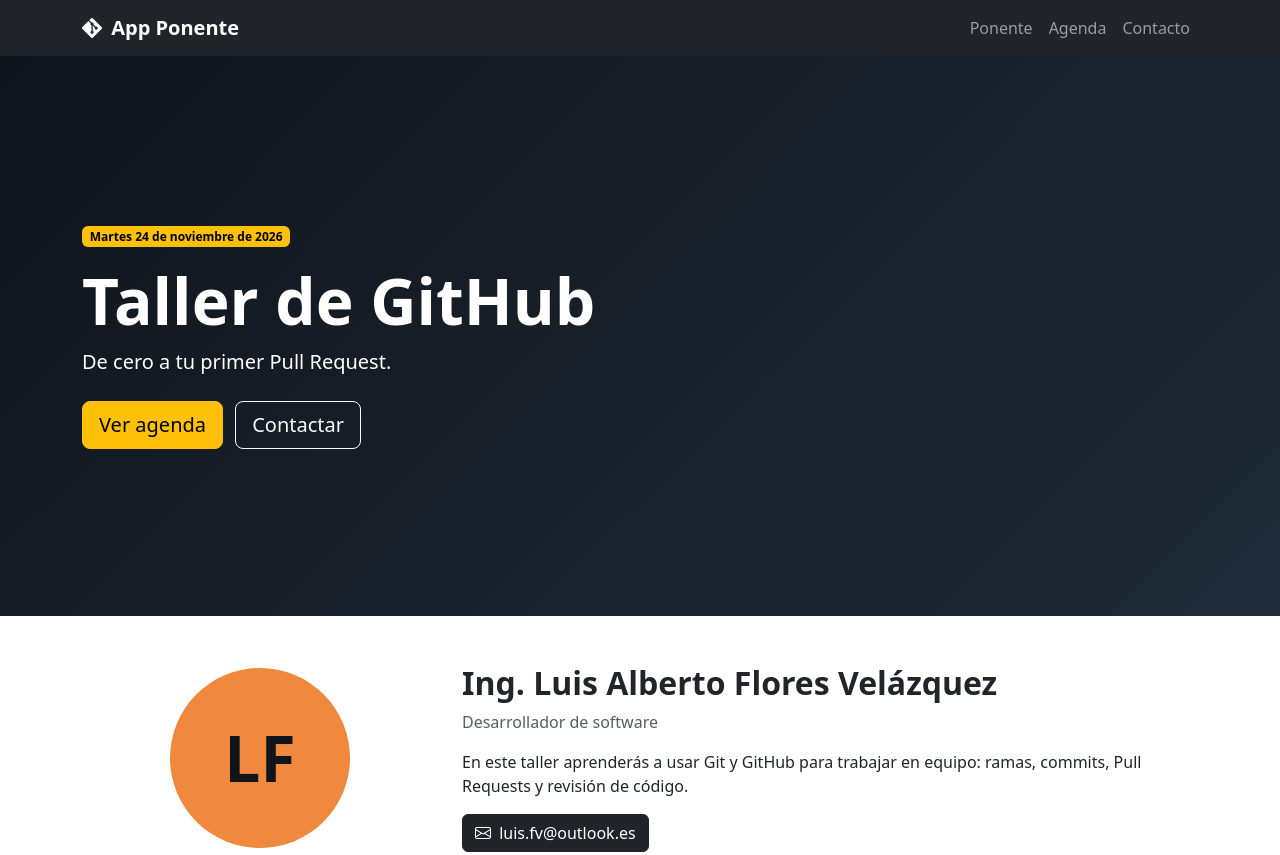
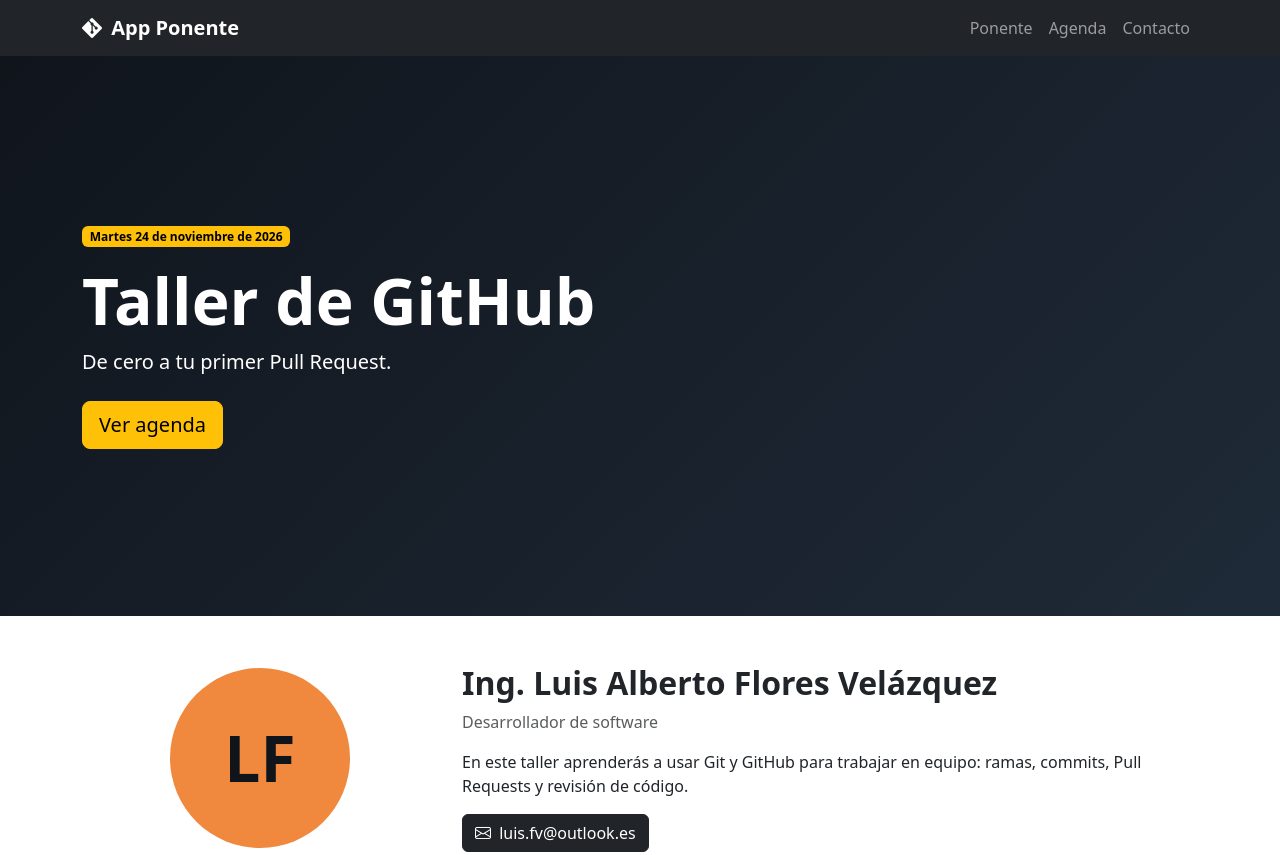
Before and after one commit to Alberto990725/app-ponente, a plain HTML site: page index.html in a window 1280 px wide. Shown: the top 855 px of the page. Drawn offline with nearby package versions, Linux system fonts and the light colour scheme.

Commit message:
Modificacion de diseño

```diff
--- a/index.html
+++ b/index.html
@@ -37,7 +37,6 @@
       <h1 class="display-3 fw-bold">Taller de GitHub</h1>
       <p class="lead mb-4">De cero a tu primer Pull Request.</p>
       <a href="#agenda" class="btn btn-warning btn-lg me-2">Ver agenda</a>
-      <a href="#contacto" class="btn btn-outline-light btn-lg">Contactar</a>
     </div>
   </header>
 
```
